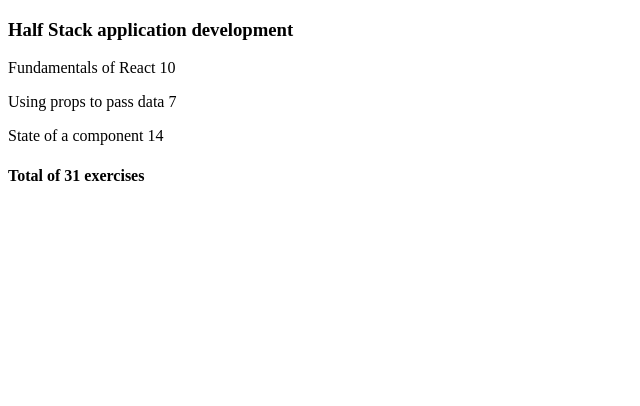
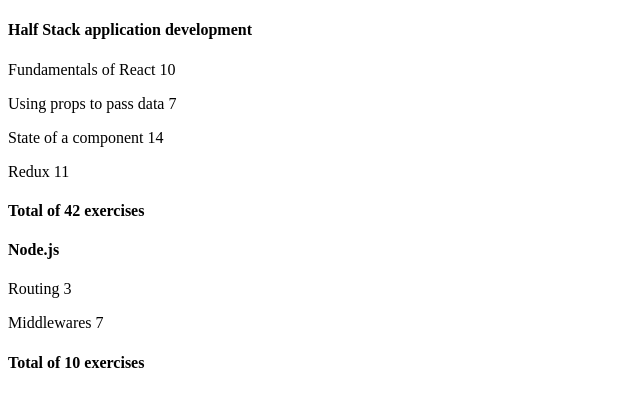
Before and after one commit to epixieme/Full-Stack-Open-2023, a React (Create React App) app in the folder part_2/courseinfo/: page / in a window 1280 px wide. Shown: the top 406 px of the page, without its empty margins (0-640 px from the left). Built offline with nearby package versions, Linux system fonts and the light colour scheme.

Commit message:
exercise 2.4-2.5

```diff
--- a/part_2/courseinfo/src/App.js
+++ b/part_2/courseinfo/src/App.js
@@ -1,9 +1,10 @@
 import Course from './components/Course'
 
 const App = () => {
-  const course = {
+  const courses = [
+    {
+      name: 'Half Stack application development',
       id: 1,
-    name: 'Half Stack application development',
       parts: [
         {
           name: 'Fundamentals of React',
@@ -19,11 +20,38 @@
           name: 'State of a component',
           exercises: 14,
           id: 3
+        },
+        {
+          name: 'Redux',
+          exercises: 11,
+          id: 4
+        }
+      ]
+    },
+    {
+      name: 'Node.js',
+      id: 2,
+      parts: [
+        {
+          name: 'Routing',
+          exercises: 3,
+          id: 1
+        },
+        {
+          name: 'Middlewares',
+          exercises: 7,
+          id: 2
         }
       ]
     }
+  ]
 
-  return <Course course={course} key = {course}/>
+  return (
+    <section>
+    {courses.map(item=><Course course={item} key = {item.id}/>)}
+    </section>
+
+  )
 }
 
 export default App
--- a/part_2/courseinfo/src/components/Course.js
+++ b/part_2/courseinfo/src/components/Course.js
@@ -1,4 +1,33 @@
+const Part = ({ part, exercises }) => (
+  <section>
+    <p>
+      {part} {exercises}
+    </p>
+  </section>
+);
+
+const Stats = ({ sum }) => {
+  const total = sum.reduce((a, c) => a + c.exercises, 0);
+  return (
+    <section>
+      <h4>Total of {total} exercises</h4>
+    </section>
+  );
+};
+
+const Content = ({ parts }) =>
+  parts.map((item) => (
+    <Part part={item.name} exercises={item.exercises} key={item.id} />
+  ));
+
+const Header = ({ text }) => (
+  <section>
+    <h1>{text}</h1>{" "}
+  </section>
+);
+
 const Course = ({ course }) => {
+  console.log(course);
   return (
     <section>
       <Header text={course.name} key={course.id} />
@@ -8,43 +37,4 @@
   );
 };
 
-const Header = ({ text }) => {
-  return (
-    <section>
-      <h1>{text}</h1>
-    </section>
-  );
-};
-
-const Content = ({ parts }) => {
-  return (
-    <section>
-      {parts.map((item) => (
-        <Part part={item.name} exercises={item.exercises} key={item.id} />
-      ))}
-
-    </section>
-  );
-};
-
-const Part = ({ part, exercises }) => {
-  return (
-    <section>
-      <p>
-        {part} {exercises}
-      </p>
-    </section>
-  );
-};
-
-const Stats = ({ sum }) => {
-   const total = sum.reduce((a, c) => a + c.exercises, 0);
-
-  return (
-    <section>
-      <h4>Total of {total} exercises</h4>
-    </section>
-  );
-};
-
 export default Course;
```
Lines whose indentation alone changed are shown as unchanged.
